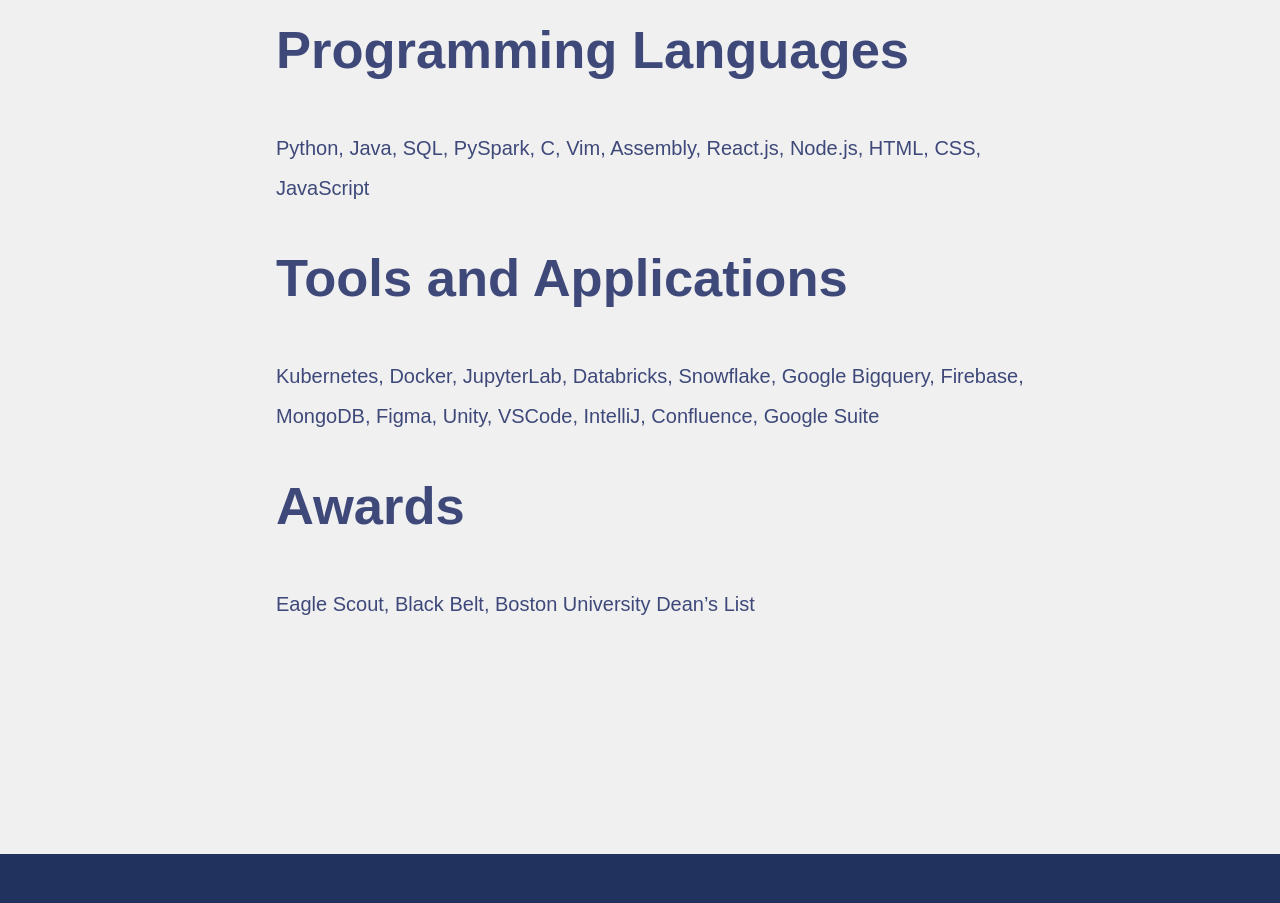
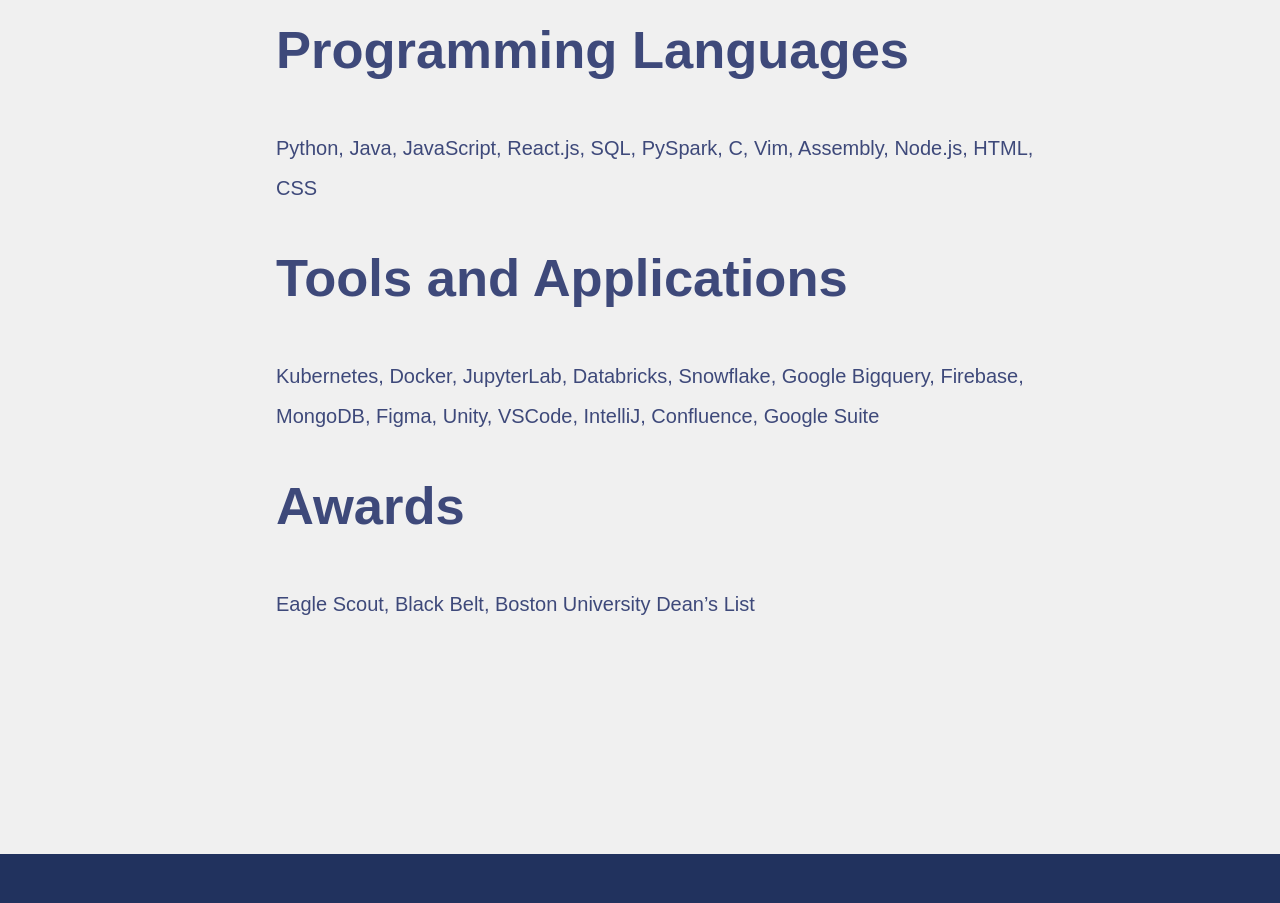
Before and after one commit to owenm-26/Personal-CV, a React (Create React App) app in the folder cv-website/: page / in a window 1280 px wide. Shown: the part 860-1763 px from the top of the page. Built offline with nearby package versions, Linux system fonts and the light colour scheme.

Commit message:
changed order of skills

```diff
--- a/cv-website/src/pages/Home.js
+++ b/cv-website/src/pages/Home.js
@@ -21,7 +21,7 @@
          <ol className='list'>
           <li className='item'>
             <h2>Programming Languages</h2>
-            <span> Python, Java, SQL, PySpark, C, Vim, Assembly, React.js, Node.js, HTML, CSS, JavaScript </span>
+            <span> Python, Java, JavaScript, React.js, SQL, PySpark, C, Vim, Assembly,  Node.js, HTML, CSS </span>
           </li>
           <li className='item'>
             <h2>Tools and Applications</h2>
```
